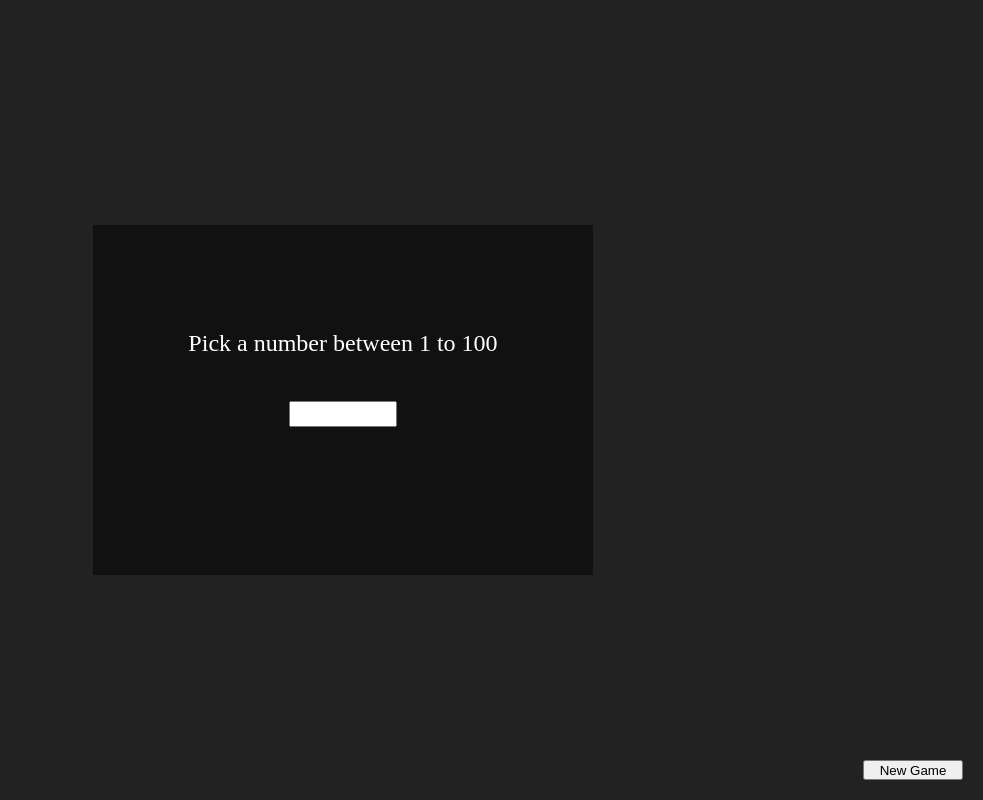
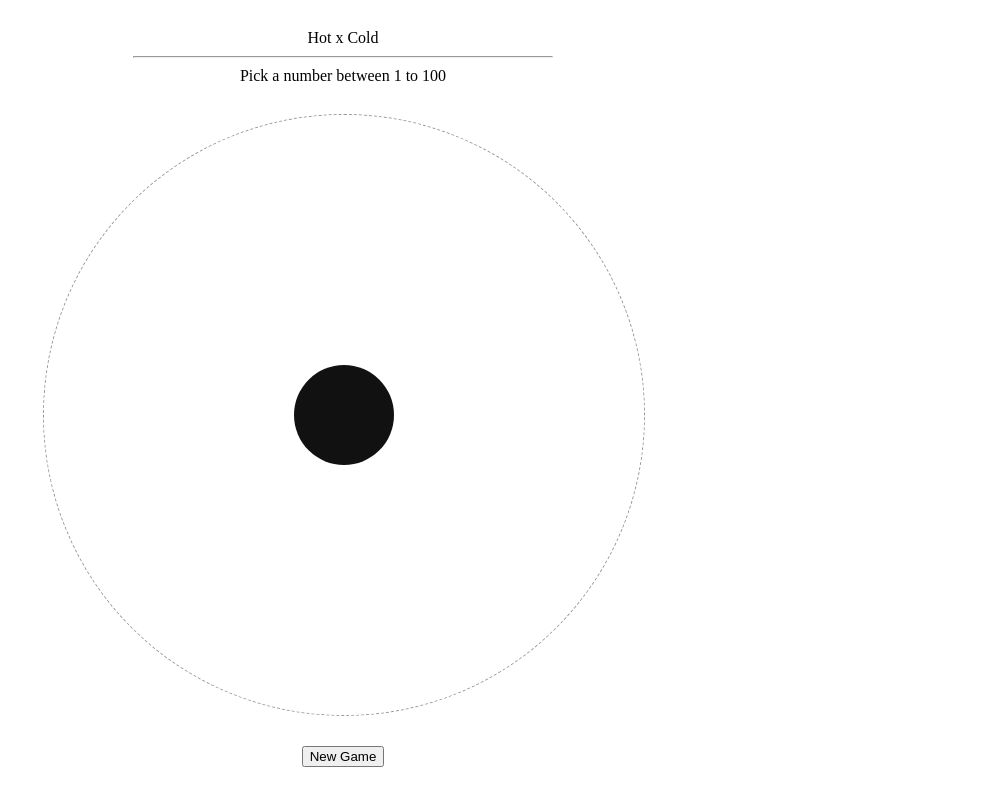
Before and after one commit to anshing97/HotAndCold, a plain HTML site: page index.html in a window 1280 px wide. Shown: the whole page, without its empty margins (297-1280 px from the left). Drawn offline with Linux system fonts and the light colour scheme.

Commit message:
Using circle

```diff
--- a/css/main.css
+++ b/css/main.css
@@ -1,35 +1,44 @@
-html{
-  height: 100%;
+header {
+  margin: 30px 0 30px 0;
 }
 
-body {
-  background-color: #222;
-  color: white;
-  height: 100%;
+.container {
 
-  min-width: 900px;
-  min-height: 600px;
+  width: 600px;
+  margin: 0 auto;
+
+  text-align: center;
+
 }
 
-#color-box {
-  min-height: 350px;
-  min-width: 500px;
-  background-color: #111;
+hr {
+  margin: 10px 90px;
+}
+
+#target {
+  width: 600px;
+  height: 600px;
+
+  border: dashed 1px #999;
+
+  border-radius: 50%;
+
   position: relative;
 
-  -webkit-transition: all 0.5s ease-out;
-     -moz-transition: all 0.5s ease-out;
-       -o-transition: all 0.5s ease-out;
-          transition: all 0.5s ease-out;
+}
+
+#current {
+
+  width: 100px;
+  height: 100px;
+
+  border-radius: 50%;
+  background-color: #F00;
 }
 
 /* This parent can be any width and height */
 .block {
   text-align: center;
-  width: 100%;
-  height: 100%;
-
-  position: relative;
 }
 
 /* The ghost, nudged to maintain perfect centering */
@@ -46,91 +55,30 @@ body {
 .centered {
   display: inline-block;
   vertical-align: middle;
-  width: 300px;
 }
 
 #game {
-  height: 150px;
-  width: 450px;
-
-  margin: auto;
-
-  font-size: 24px;
-  text-align: center;
-
   position: absolute;
-  top: 0; left: 0; bottom: 0; right: 0;
+  top: 283px;
+  left: 265px;
 }
 
-h1 {
-  margin: 0 10px 0 10px;
-  line-height: 36px;
-
+input:focus {
+  outline: 0;
 }
 
 input {
-  width: 100px;
-  height: 20px;
+  height: 34px;
+  width: 70px;
 
-  display: block;
-  margin: 40px auto 40px auto;
-  text-align: center;
+  color: white;
+  background-color: rgba(1,1,1,0.0);
+  border: 0;
 
+  font-size: 30px;
+  text-align:center; /* make input center */
 }
 
-*:focus{
-  outline: 0;
+footer {
+  margin-top: 30px;
 }
-
-button {
-  width: 100px;
-  height: 20px;
-
-  position: absolute;
-  bottom: 20px;
-  right: 20px;
-}
-/*
-
-#game {
-  height: 200px;
-
-  font-size: 24px;
-  text-align: center;
-}
-
-h1 {
-  margin: 0 10px 0 10px;
-  line-height: 36px;
-
-}
-
-input {
-  width: 100px;
-  height: 20px;
-
-  display: block;
-  margin: 40px auto 40px auto;
-  text-align: center;
-
-}
-
-*:focus{
-  outline: 0;
-}
-
-button {
-  width: 100px;
-  height: 20px;
-
-  position: absolute;
-  bottom: 20px;
-  right: 20px;
-}
-
-.absolute-centered {
-  margin: auto;
-  position: absolute;
-  top: 0; left: 0; bottom: 0; right: 0;
-}
-*/
--- a/index.html
+++ b/index.html
@@ -1,20 +1,28 @@
 <!DOCTYPE html>
 <html>
 <head>
-  <title>Hot and Cold</title>
+  <title>Hot x Cold</title>
   <link rel="stylesheet" type="text/css" href="css/reset.css">
   <link rel="stylesheet" type="text/css" href="css/main.css">
 </head>
 <body>
-  <div class="block">
-    <div id="color-box" class="centered">
-    </div>
+  <div class="container">
+    <header>
+      <h1>Hot x Cold</h1>
+      <hr>
+      <h2 id="message">Guess a number between 1 to 100</h2>
+    </header>
+      <div id="target" class="block">
+        <div id="current" class="centered">
+          <div id="game">
+            <input type="text" name="number" maxlength="3">
+          </div>
+        </div>
+      </div>
+    <footer>
+      <button>New Game</button>
+    </footer>
   </div>
-  <div id="game">
-    <h1>Pick a number between 1 to 100</h1>
-    <input type="text" name="number" maxlength="3">
-  </div>
-  <button>New Game</button>
   <script src="js/jquery-1.10.2.min.js"></script>
   <script src="js/app.js"></script>
 </body>
--- a/js/app.js
+++ b/js/app.js
@@ -34,13 +34,13 @@ function Game () {
 
   // initializer
   this.init = function () {
-    $('h1').html("Pick a number between 1 to " + MAX);
+    $('#message').html("Pick a number between 1 to " + MAX);
     $('input').val('');
     $("input").prop('disabled', false);
 
-    $('#color-box').height('0%');
-    $('#color-box').width('0%');
-    $('#color-box').css('background-color','#111');
+    $('#current').height('100px');
+    $('#current').width('100px');
+    $('#current').css('background-color','#111');
 
     // get a new target num for the game
     this.target_num = this.generate_random_number(MAX)
@@ -57,13 +57,13 @@ function Game () {
     var this_step = Math.floor(diff / each_step);
 
     // change the color
-    $('#color-box').css('background-color',COLORS[this_step]);
+    $('#current').css('background-color',COLORS[this_step]);
 
     var new_percentage = 100 - diff;
 
     // calculate a percentage for the frame
-    $('#color-box').height( new_percentage + '%');
-    $('#color-box').width( new_percentage + '%');
+    $('#current').height( new_percentage + '%');
+    $('#current').width( new_percentage + '%');
   }
 
   // pick a random message
@@ -76,10 +76,10 @@ function Game () {
   // check for valid input, between 1 to 100
   this.valid_input = function (input) {
     if ( isNaN(input ) )  {
-      $('h1').html("Please enter a Number");
+      $('#message').html("Please enter a Number");
       return false;
     } else if ( input < 1 || input > MAX ) {
-      $('h1').html("Please enter a Number between 1 to " + MAX);
+      $('#message').html("Please enter a Number between 1 to " + MAX);
       return false;
     }
 
@@ -89,28 +89,28 @@ function Game () {
 
   // differeng game states
   this.game_won = function () {
-    $('h1').html(this.pick_message(CONGRATS));
+    $('#message').html(this.pick_message(CONGRATS));
     $("input").prop('disabled', true);
 
-    $('#color-box ').css('background-color','#23B94D');
-    $('#color-box ').height('100%');
-    $('#color-box ').width('100%');
+    $('#current').css('background-color','#23B94D');
+    $('#current').height('100%');
+    $('#current').width('100%');
   }
 
   this.game_hotter = function () {
-    $('h1').html(this.pick_message(HOTTER_MSGS));
+    $('#message').html(this.pick_message(HOTTER_MSGS));
   }
 
   this.game_colder = function () {
-    $('h1').html(this.pick_message(COLDER_MSGS));
+    $('#message').html(this.pick_message(COLDER_MSGS));
   }
 
   this.game_cold = function () {
-    $('h1').html(this.pick_message(COLD_MSGS));
+    $('#message').html(this.pick_message(COLD_MSGS));
   }
 
   this.game_hot = function () {
-    $('h1').html(this.pick_message(HOT_MSGS));
+    $('#message').html(this.pick_message(HOT_MSGS));
   }
 
   // test a number, sent to correct game state
@@ -163,6 +163,8 @@ $(document).ready( function(){
 
   var this_game = new Game();
 
+  $('input').focus();
+
   // make sure it's always focused on input
   $(this).click( function() {
     $('input').focus();
```
